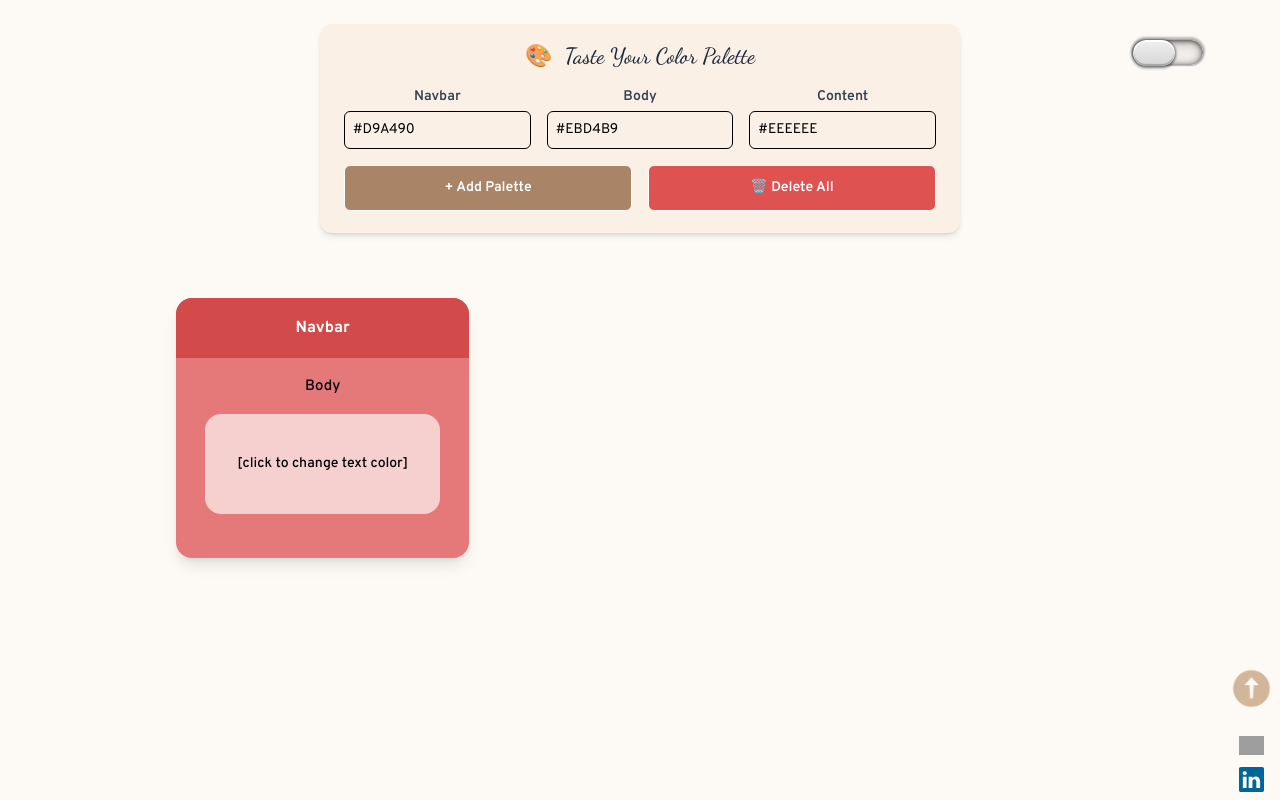
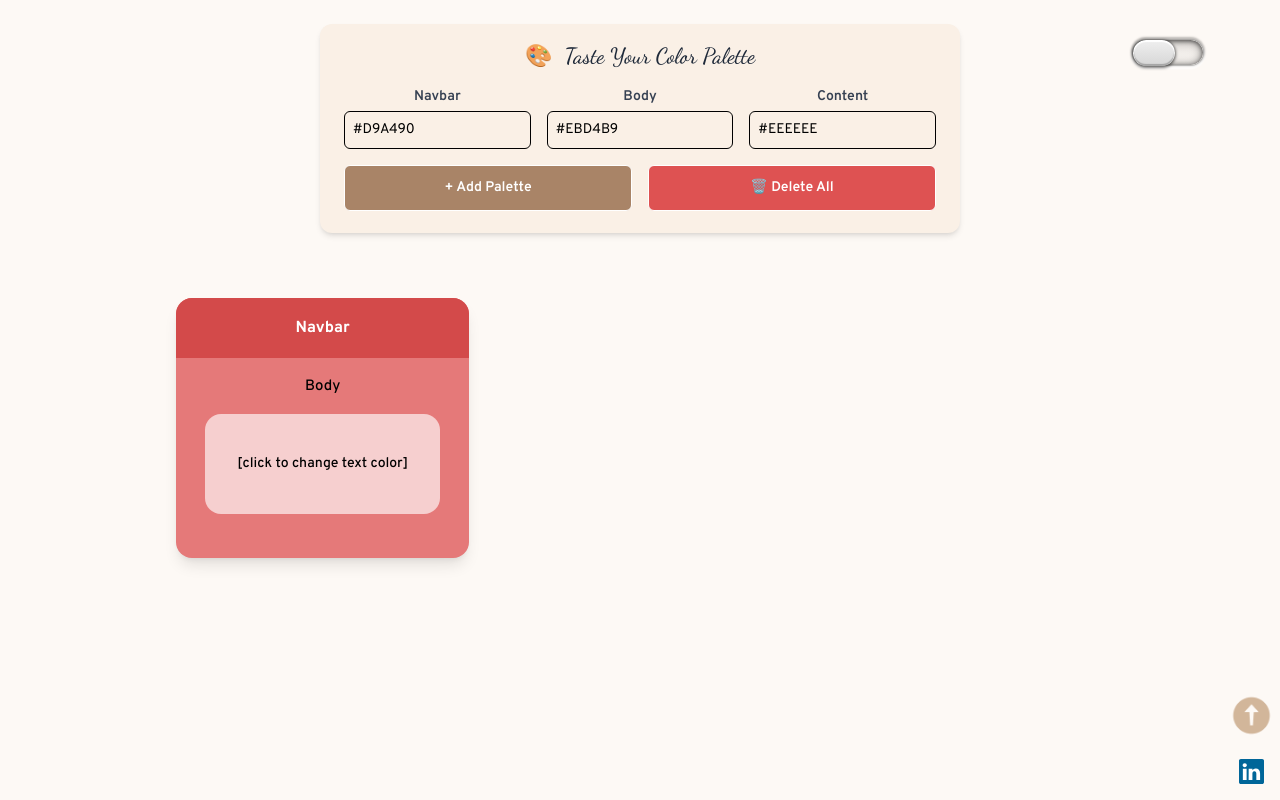
Before and after one commit to adeel-bot/tasting-palettes, a React (Vite) app: page / in a window 1280 px wide. Built offline with nearby package versions, Linux system fonts and the light colour scheme; grey boxes are pictures that could not be loaded; a web font is replaced by a local one.

Commit message:
modified: scroll to top bottom

```diff
--- a/src/pages/Home.jsx
+++ b/src/pages/Home.jsx
@@ -199,17 +199,12 @@ const handleScrollToTop = () => {
       </AnimatePresence>
       <Theme_btn onClick={handleTheme} isDarkTheme={isDarkTheme} />
 
-      <div className="footer-icons fixed bottom-2 right-1.5 z-80 flex
-      justify-center items-center gap-3 flex-col">
+      <div className="footer-icons fixed bottom-4 right-1.5 z-80 flex
+      justify-center items-center gap-2 flex-col">
       <div className="to-top pb-1">
-        <button onClick={handleScrollToTop}>
+        <button className="cursor-pointer hover:-translate-y-1 transition-all duration-300 " onClick={handleScrollToTop}>
           <img width="45px" height="45px" src="./back-to-top.png" alt="back_to_top" />
-          </button>
-      </div>
-      <div >
-        <a  href="https://www.instagram.com/adeel_bot/" target="_blank" rel="noopener noreferrer">
-        <img width='25px' height='25px' src="./instagram-2016-5.svg" alt="Insta_Link" />
-        </a>
+        </button>
       </div>
       <div>
         <a  href="https://www.linkedin.com/in/adeel-bot" target="_blank" rel="noopener noreferrer">
```
